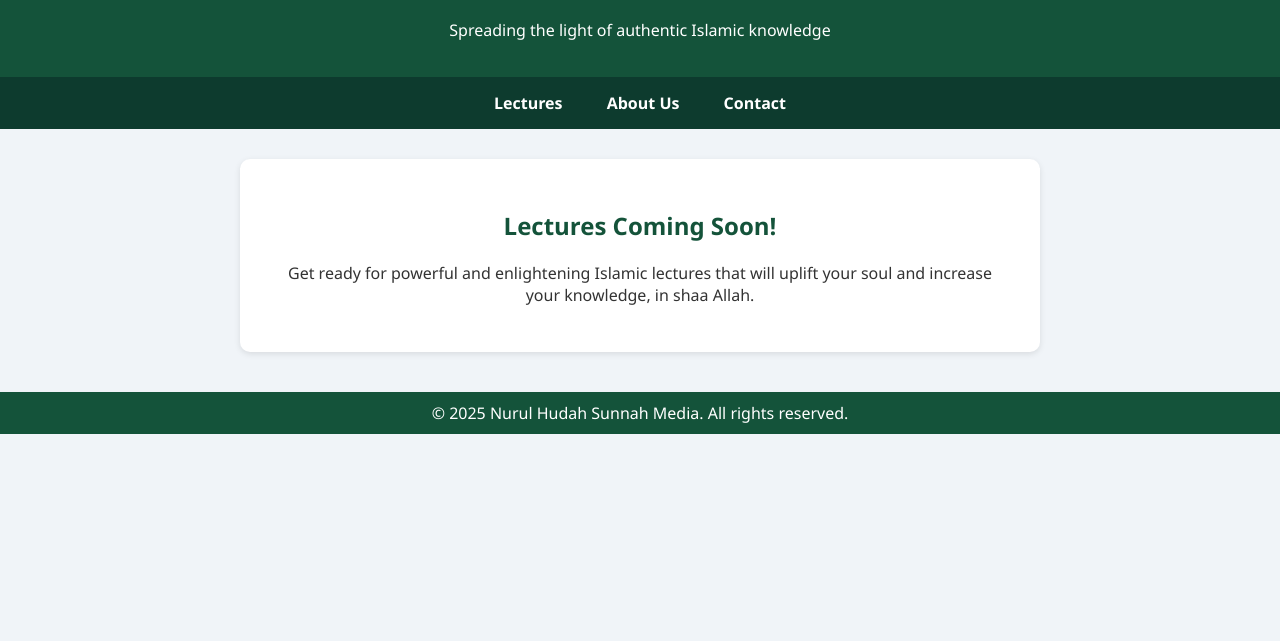
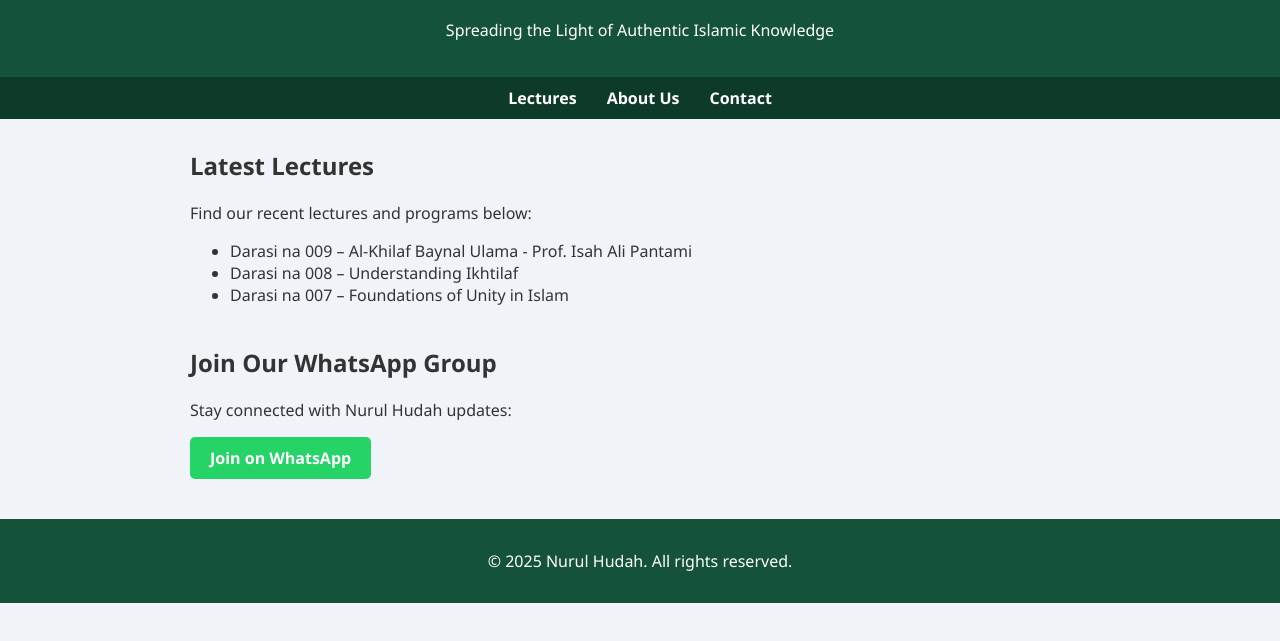
Before and after one commit to Abuzarrimaina/NURULHUDAH-, a plain HTML site: page index.html in a window 1280 px wide. Shown: the part 87-728 px from the top of the page. Drawn offline with Linux system fonts and the light colour scheme.

Commit message:
Update index.html

```diff
--- a/index.html
+++ b/index.html
@@ -2,56 +2,61 @@
 <html lang="en">
 <head>
   <meta charset="UTF-8" />
-  <meta name="viewport" content="width=device-width, initial-scale=1" />
-  <title>Nurul Hudah - Lectures</title>
+  <meta name="viewport" content="width=device-width, initial-scale=1.0" />
+  <title>Nurul Hudah</title>
   <style>
     body {
       margin: 0;
-      font-family: 'Segoe UI', Tahoma, sans-serif;
+      font-family: 'Segoe UI', Tahoma, Geneva, Verdana, sans-serif;
       background: #f0f4f8;
       color: #333;
     }
     header {
-      background: #14533a;
+      background-color: #14533a;
       color: white;
-      padding: 20px 0;
+      padding: 20px;
       text-align: center;
     }
     nav {
-      background: #0d3b2e;
-      text-align: center;
+      background-color: #0e3b29;
+      padding: 10px;
+      display: flex;
+      justify-content: center;
     }
     nav a {
-      display: inline-block;
-      padding: 15px 20px;
       color: white;
+      margin: 0 15px;
       text-decoration: none;
       font-weight: bold;
     }
     nav a:hover {
-      background: #0b2d24;
+      text-decoration: underline;
     }
-    main {
-      max-width: 800px;
+    .container {
+      max-width: 900px;
       margin: 30px auto;
-      padding: 0 20px;
+      padding: 0 15px;
     }
-    .coming-soon {
-      background: #fff;
-      padding: 30px;
-      border-radius: 10px;
-      box-shadow: 0 2px 6px rgba(0,0,0,0.1);
-      text-align: center;
-    }
-    .coming-soon h2 {
-      color: #14533a;
+    section {
+      margin-bottom: 40px;
     }
     footer {
-      text-align: center;
       background: #14533a;
       color: white;
-      padding: 10px 0;
-      margin-top: 40px;
+      text-align: center;
+      padding: 15px 0;
+      position: relative;
+      bottom: 0;
+      width: 100%;
+    }
+    .whatsapp-link {
+      background-color: #25D366;
+      color: white;
+      padding: 10px 20px;
+      display: inline-block;
+      border-radius: 5px;
+      text-decoration: none;
+      font-weight: bold;
     }
   </style>
 </head>
@@ -59,7 +64,7 @@
 
   <header>
     <h1>Nurul Hudah</h1>
- <p>Spreading the light of authentic Islamic knowledge</p>
+    <p>Spreading the Light of Authentic Islamic Knowledge</p>
   </header>
 
   <nav>
@@ -68,15 +73,28 @@
     <a href="contact.html">Contact</a>
   </nav>
 
-  <main>
-    <div class="coming-soon">
-      <h2>Lectures Coming Soon!</h2>
-      <p>Get ready for powerful and enlightening Islamic lectures that will uplift your soul and increase your knowledge, in shaa Allah.</p>
-    </div>
-  </main>
+  <div class="container">
+    <section>
+      <h2>Latest Lectures</h2>
+      <p>Find our recent lectures and programs below:</p>
+      <ul>
+        <li>Darasi na 009 – Al-Khilaf Baynal Ulama - Prof. Isah Ali Pantami</li>
+        <li>Darasi na 008 – Understanding Ikhtilaf</li>
+        <li>Darasi na 007 – Foundations of Unity in Islam</li>
+      </ul>
+    </section>
+
+    <section>
+      <h2>Join Our WhatsApp Group</h2>
+      <p>Stay connected with Nurul Hudah updates:</p>
+      <a class="whatsapp-link" href="https://chat.whatsapp.com/IIpibuFporg6CQjjjXcYGr?mode=ems_wa_t" target="_blank">
+        Join on WhatsApp
+      </a>
+    </section>
+  </div>
 
   <footer>
-    © 2025 Nurul Hudah Sunnah Media. All rights reserved.
+    <p>&copy; 2025 Nurul Hudah. All rights reserved.</p>
   </footer>
 
 </body>
```
